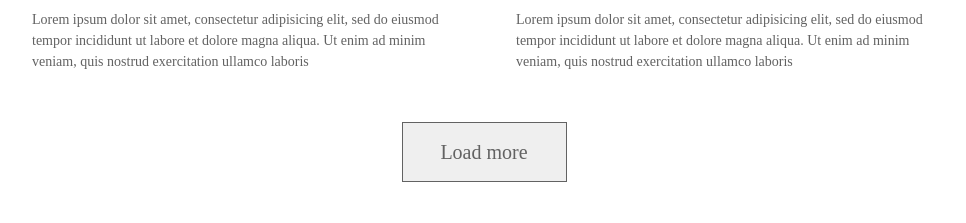
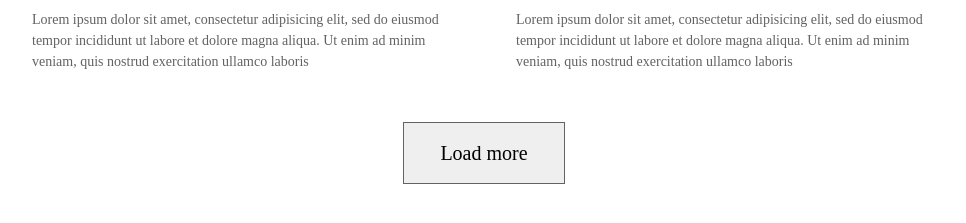
Before and after one commit to MellYu/goit-fe3-course, a plain HTML site: page module-03/index.html in a window 1280 px wide. Shown: the part 1743-1966 px from the top of the page, without its empty margins (156-1122 px from the left). Drawn offline with Linux system fonts and the light colour scheme; a web font is replaced by a local one.

Commit message:
changed button sizes by padding

```diff
--- a/css/style.css
+++ b/module-03/css/style.css
@@ -67,22 +67,25 @@
     color: #626262;
     line-height: 1.5;
 }
-button{
-        font-size: 20px;
-        font-family: "PlayfairDisplay";
-        color: rgb(98, 98, 98);
-        line-height: 1.2;
-        border-width: 1px;
-        border-color: rgb(98, 98, 98);
-        border-style: solid;
-        width: 165px;
-        height: 60px;
-      }
-      section.button-item{
-        margin: 52px auto;
-        text-align: center;
-      }
+
 img{
     max-width: 100%;
     height: auto;
 }
+section.button-item{
+    display: block;
+    width: 904px;
+    margin: 0 auto;
+    padding: 52px 0px;
+    text-align: center;
+}
+button{
+    width: 162px;
+    height: 62px;
+    margin: 0;
+    padding: 0;
+    border: #626262 solid 1px;
+    font-family: "PlayfairDisplay";
+    font-size: 20px;
+    line-height: 1.2;
+}
```
Also changed, not shown: module-03/img/image-1.jpg (renamed from img/image-1.jpg), module-03/img/image-2.jpg (renamed from img/image-2.jpg), module-03/img/image-3.jpg (renamed from img/image-3.jpg), module-03/img/image-4.jpg (renamed from img/image-4.jpg), module-03/img/image-5.jpg (renamed from img/image-5.jpg), module-03/img/image-6.jpg (renamed from img/image-6.jpg), module-03/index.html (renamed from index.html).
